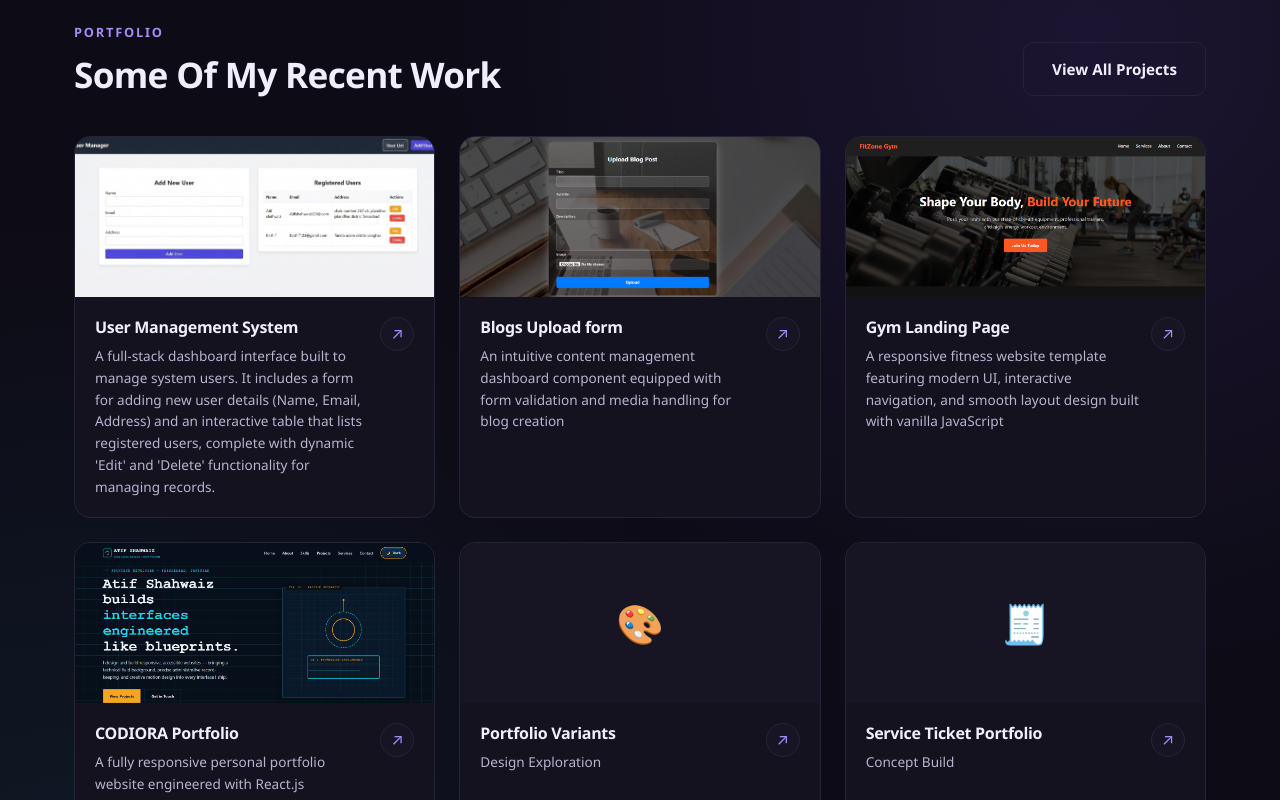
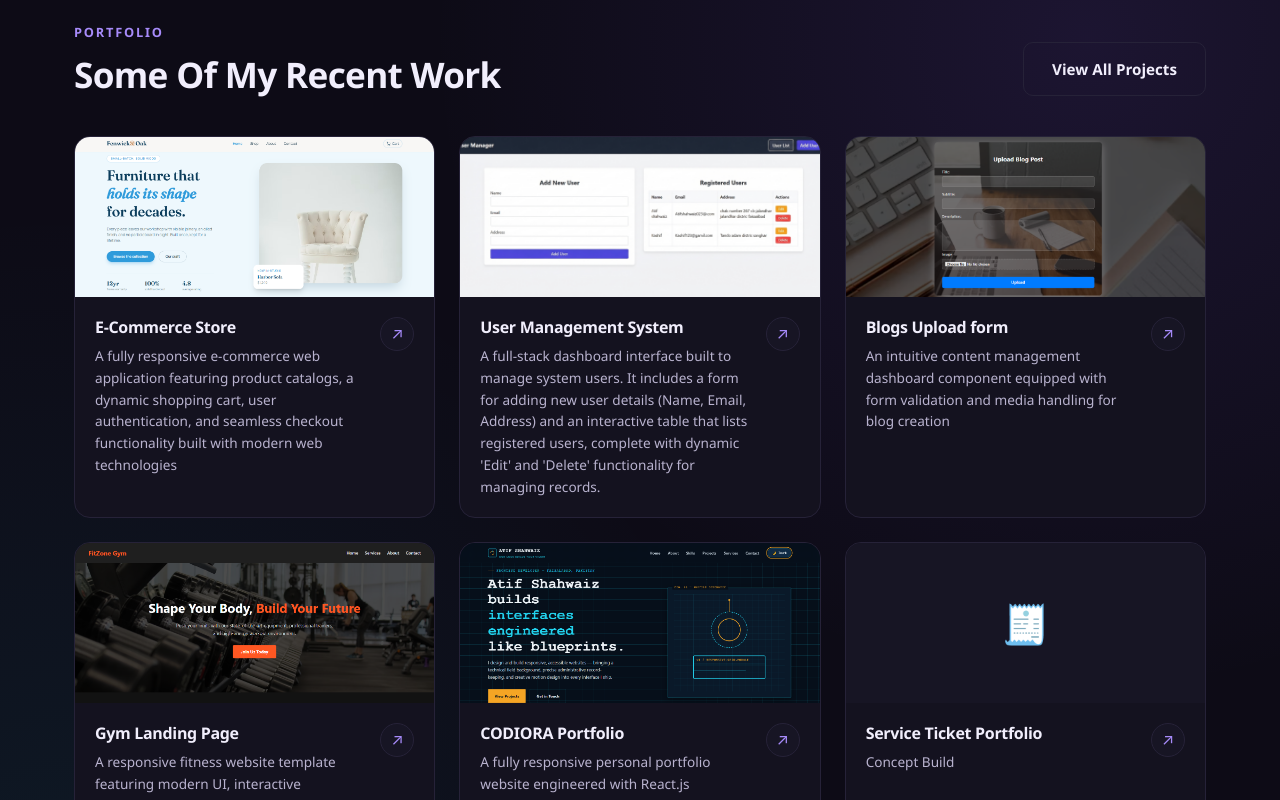
Before and after one commit to atifshahwaiz023-dev/Atiff-Portfolio, a React (Vite) app: page / in a window 1280 px wide. Shown: the part 3120-3920 px from the top of the page. Built offline with nearby package versions, Linux system fonts and the light colour scheme.

Commit message:
Update Portfolio.jsx

```diff
--- a/src/Components/Portfolio.jsx
+++ b/src/Components/Portfolio.jsx
@@ -17,6 +17,31 @@ export default function Portfolio() {
           </a>
         </div>
         <div className="port-grid">
+<div className="port-card">
+             <a
+              href="https://e-commerce-new-dun.vercel.app"
+              target="_blank"
+              rel="noopener noreferrer"
+            >
+            <div className="port-thumb">
+              <img src="/commerce.png" alt="E-commerce Store" />
+            </div>
+            <div className="port-body">
+              <div>
+                <h3>E-Commerce Store</h3>
+                <p>
+                  A fully responsive e-commerce web application featuring
+                  product catalogs, a dynamic shopping cart, user
+                  authentication, and seamless checkout functionality built with
+                  modern web technologies
+                </p>
+              </div>
+              <div className="arrow-btn">↗</div>
+            </div>
+            </a>
+          </div>
+
+
           <div className="port-card">
             <a
               href="https://user-management-system-six-ruddy.vercel.app"
@@ -112,16 +137,8 @@ export default function Portfolio() {
             </a>
           </div>
 
-          <div className="port-card">
-            <div className="port-thumb">🎨</div>
-            <div className="port-body">
-              <div>
-                <h3>Portfolio Variants</h3>
-                <p>Design Exploration</p>
-              </div>
-              <div className="arrow-btn">↗</div>
-            </div>
-          </div>
+
+
 
           <div className="port-card">
             <div className="port-thumb">🧾</div>
```
